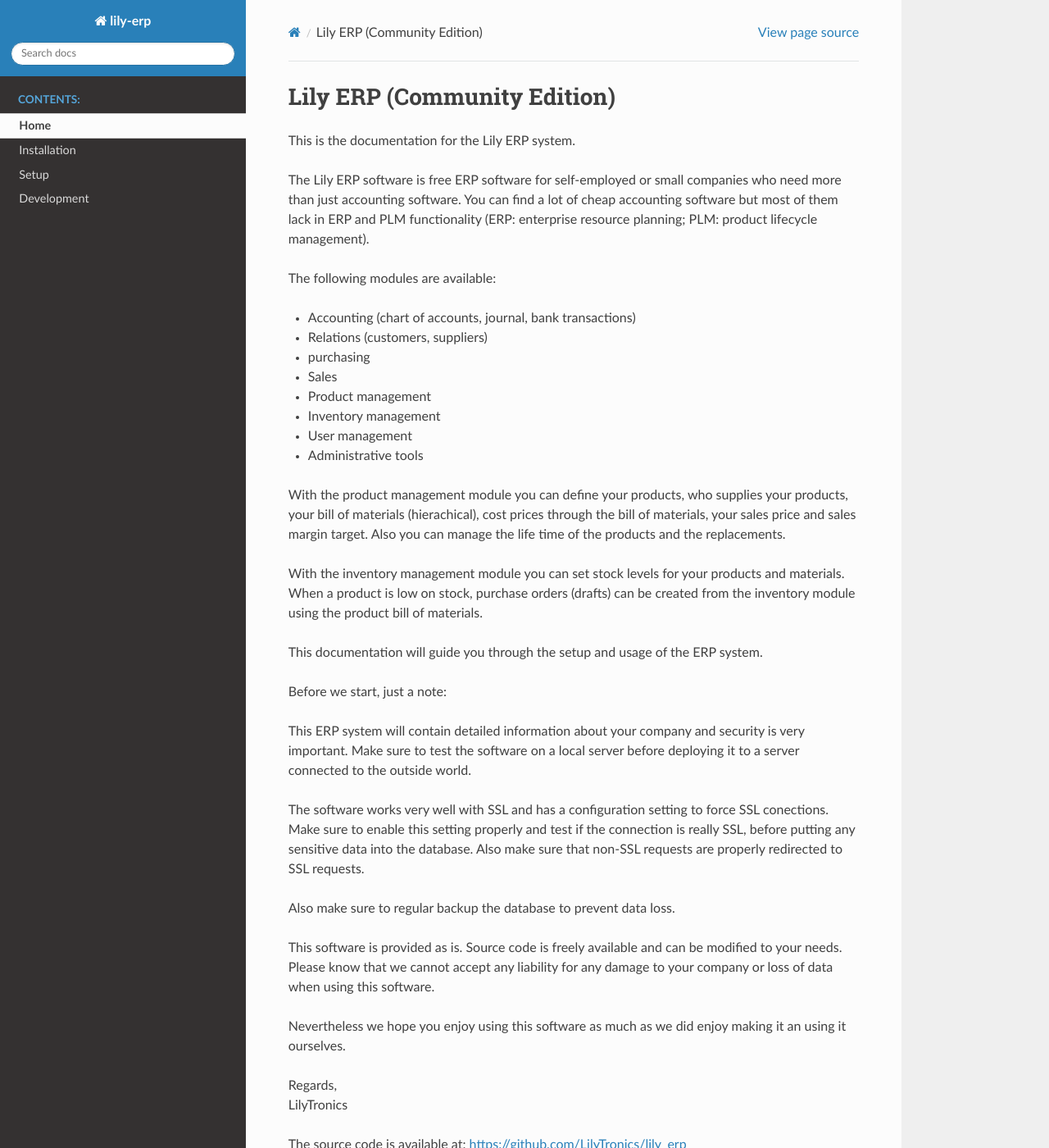
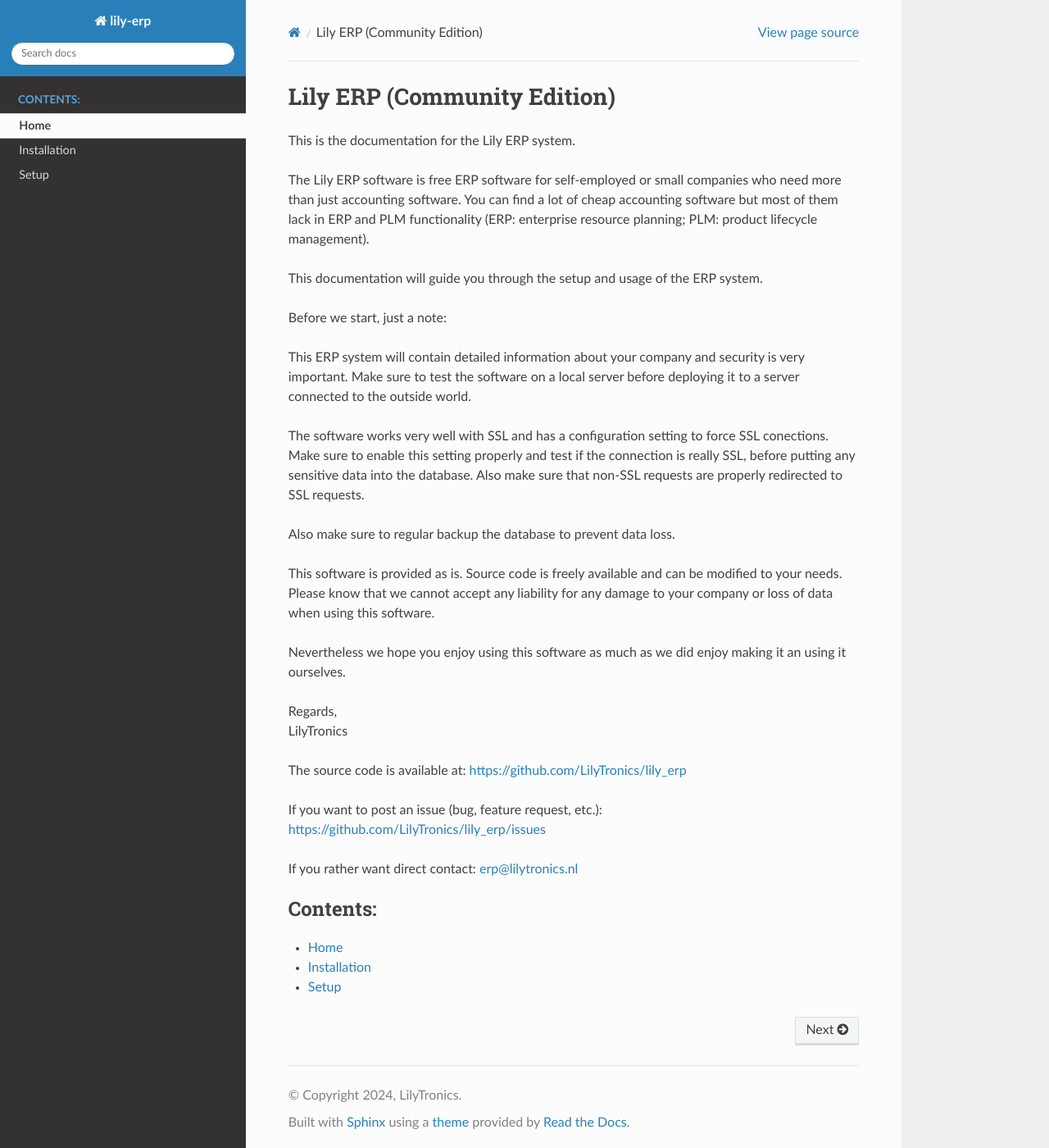
Before and after one commit to LilyTronics/lily_erp, a Sphinx documentation site: the page built from docs/index.rst, in a window 1280 px wide and 1400 px high. Shown: the whole window at 82% size. Built offline with Sphinx 7.4.7 and the Read the Docs theme 3.1.0, drawn with Linux system fonts in a browser that asks for light colours.

```diff
--- a/docs/index.rst
+++ b/docs/index.rst
@@ -6,25 +6,6 @@ This is the documentation for the Lily ERP system.
 The Lily ERP software is free ERP software for self-employed or small companies who need more than
 just accounting software. You can find a lot of cheap accounting software but most of them lack in
 ERP and PLM functionality (ERP: enterprise resource planning; PLM: product lifecycle management).
-
-The following modules are available:
-
-* Accounting (chart of accounts, journal, bank transactions)
-* Relations (customers, suppliers)
-* purchasing
-* Sales
-* Product management
-* Inventory management
-* User management
-* Administrative tools
-
-With the product management module you can define your products, who supplies your products,
-your bill of materials (hierachical), cost prices through the bill of materials, your sales price
-and sales margin target. Also you can manage the life time of the products and the replacements.
-
-With the inventory management module you can set stock levels for your products and materials.
-When a product is low on stock, purchase orders (drafts) can be created from the inventory module using
-the product bill of materials.
 
 This documentation will guide you through the setup and usage of the ERP system.
 
@@ -65,4 +46,3 @@ If you rather want direct contact: erp@lilytronics.nl
    Home           <self>
    Installation   <installation/installation.rst>
    Setup          <configuration/setup.rst>
-   Development    <development/development.rst>
```
Also changed, not shown: docs/development/database_structure.rst (deleted, +0 -8 lines), docs/development/development.rst (deleted, +0 -10 lines).
